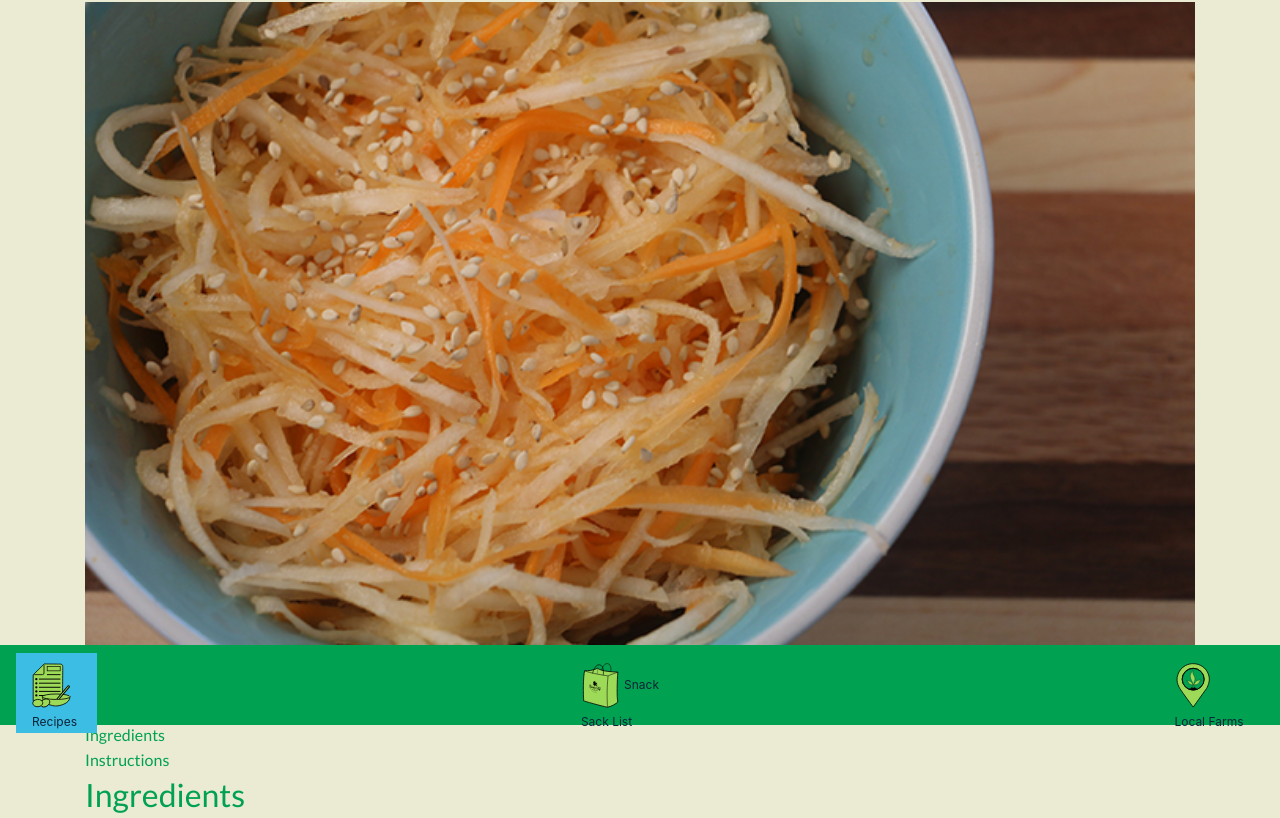
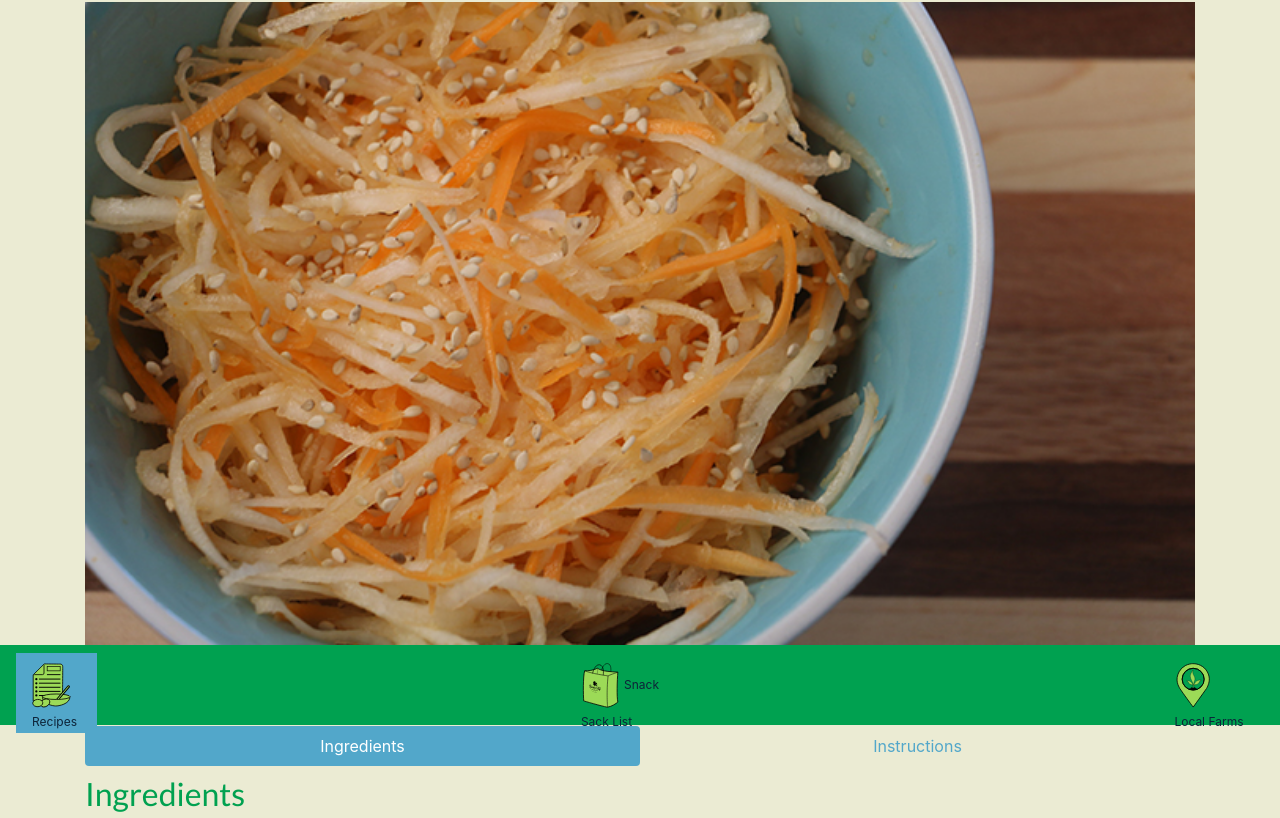
Before and after one commit to droffowsneb/CSA-app-site-project, a plain HTML site: page ginger-salad.html in a window 1280 px wide. Shown: the part 75-893 px from the top of the page. Drawn offline with nearby package versions, Linux system fonts and the light colour scheme; a web font is replaced by a local one.

Commit message:
tab control on ginger recipe

```diff
--- a/css/_scss/main.scss
+++ b/css/_scss/main.scss
@@ -20,6 +20,10 @@ h1.dark-heading{
   color: $primary-color;
   z-index: 999;
   padding: 5px;
+}
+
+h2{
+  margin-bottom: 1rem;
 }
 
 h2, h3, h4, h5, h6, p {
@@ -58,10 +62,11 @@ a.trigger {
 
 .nav-link{
   max-height: 80px;
+  color: $btn-color;
 }
 
 .nav-link.active{
-  background-color: $link-color !important;
+  background-color: $btn-color !important;
   color: $body-text-color;
   height: 100%;
 }
@@ -226,3 +231,11 @@ li.active{
   height: auto;
   margin: 15px 0;
 }
+
+.nav-justified{
+  margin: 0 0 10px;
+}
+
+ol li{
+  margin-bottom: 15px;
+}
--- a/ginger-salad.html
+++ b/ginger-salad.html
@@ -23,14 +23,18 @@
 
     <div class="container"> <!-- body content -->
       <img class="recipe-banner" src="images/ginger-salad.jpg" alt="inger, radish, and carrots salad photo">
-      <div class="tab-controller">
-        <div class="ingredients">
-          <h6>Ingredients</h6>
-        </div>
-        <div class="instructions">
-          <h6>Instructions</h6>
-        </div>
-      </div>
+
+      <ul class="nav nav-pills nav-justified" id="recipeTabs" role="tablist"> <!-- https://getbootstrap.com/docs/4.0/components/navs/#javascript-behavior -->
+        <li class="nav-item">
+          <a class="nav-link active" id="ingredients-tab" data-toggle="tab" href="#ingredients" role="tab" aria-controls="ingredients" aria-selected="true">Ingredients</a>
+        </li>
+        <li class="nav-item">
+          <a class="nav-link" id="instructions-tab" data-toggle="tab" href="#instructions" role="tab" aria-controls="instructions" aria-selected="false">Instructions</a>
+        </li>
+      </ul>
+
+      <div class="tab-content" id="recipeTabContent">
+        <div class="tab-pane fade show active" id="ingredients" role="tabpanel" aria-labelledby="ingredients-tab">
           <h2>Ingredients</h2>
           <ul class="list-group">
             <li class="list-group-item kitchen-item"><span class="kitchen-item-checked">2 Tbsp rice <strong>vinegar</strong></span></li>
@@ -44,6 +48,18 @@
             <li class="list-group-item kitchen-item kitchen-active"><span class="kitchen-item-checked">1 cup julienne cut <strong>Radishes</strong></span><img src="images/snack-sack-icon-2.svg" alt="snack sack icon" class="list-kitchen-sack"></li>
             <li class="list-group-item kitchen-item"><span class="kitchen-item-checked">1/2 cup flat leaf <strong>parsley leaves</strong>, cut into tiny ribbons</span></li>
           </ul>
+        </div>
+
+        <div class="tab-pane fade" id="instructions" role="tabpanel" aria-labelledby="instructions-tab">
+          <h2>Instructions</h2>
+          <ol>
+            <li>Lorem ipsum dolor sit amet, consectetur adipiscing elit. In convallis eleifend ex.</li>
+            <li>Nulla et metus ac ante porttitor sollicitudin. Curabitur rhoncus tortor vel orci lacinia, vel venenatis erat fringilla.</li>
+            <li>Morbi mattis, leo sed molestie mattis, odio est fermentum mi, et vestibulum quam elit et sem.</li>
+            <li>Enjoy!</li>
+          </ol>
+        </div>
+      </div>
 
     </div> <!-- end body content -->
 
```
Also changed, not shown: css/main.css. Lines whose indentation alone changed are shown as unchanged.
